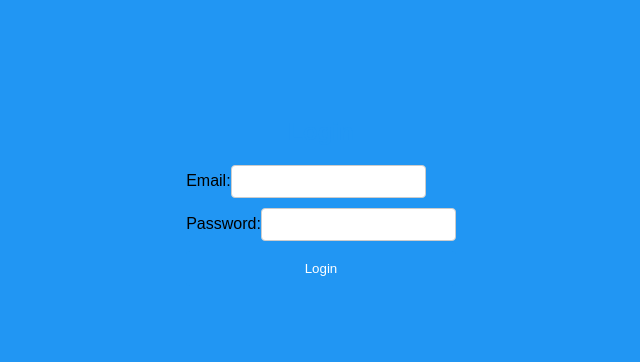
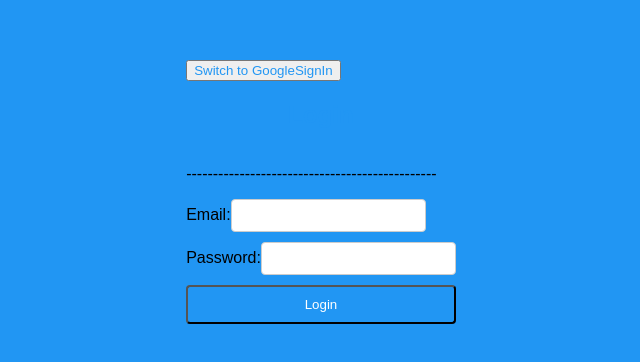
Before and after one commit to phefadutshepo/AllInOneKasi, a React (Create React App) app: page / in a window 1280 px wide. Shown: the part 208-570 px from the top of the page, without its empty margins (319-959 px from the left). Built offline with nearby package versions, Linux system fonts and the light colour scheme.

Commit message:
Initial pages updates

```diff
--- a/src/App.css
+++ b/src/App.css
@@ -44,7 +44,7 @@ button[type="submit"] {
   background-color: #2196F3; /* Blue button background color */
   color: #fff; /* Button text color */
   padding: 10px;
-  border: none;
+  /* border: none; */
   border-radius: 4px;
   cursor: pointer;
 }
@@ -54,8 +54,8 @@ button[type="submit"]:hover {
 }
 
 button {
-  background: none;
-  border: none;
+  /* background: none;
+  border: none; */
   color: #2196F3;
   cursor: pointer;
 }
--- a/src/App.js
+++ b/src/App.js
@@ -1,11 +1,14 @@
 import React, { useState } from 'react';
 import Login from './login';
+import GoogleSignIn from './googlesignin'
 import UserRegistration from './UserRegistration';
 import SellerRegistration from './SellerRegistration';
 
 function App() {
   return (
-    <Login/>
+    <>
+      <Login/>
+    </>
   );
 }
 
--- /dev/null
+++ b/src/googlesignin.js
@@ -0,0 +1,13 @@
+import React, { useState } from 'react';
+import './App.css';
+
+const Login = () => {
+
+  return (
+    <>
+        <p>km</p>
+    </>
+  );
+};
+
+export default Login;
--- a/src/login.js
+++ b/src/login.js
@@ -1,10 +1,26 @@
+import React, { useState } from 'react';
+import GoogleSignIn from './googlesignin';
+import './App.css';
 
-export default function Login(){
-    return (
+export default function Login() {
+  const [showLogin, setLoginView] = useState(true);
+
+  const toggleView = () => {
+    setLoginView(!showLogin);
+  };
+
+  return (
+    <div>
+
+      {showLogin ? (
+
         <div>
-            <div>
+           <button onClick={toggleView}>
+            {'Switch to GoogleSignIn'}
+          </button>
           <h2>Login</h2>
-          <form >
+          <form>
+            <p>-----------------------------------------------</p>
             <div>
               <label>Email:</label>
               <input type="email" name="email" />
@@ -15,8 +31,13 @@ export default function Login(){
             </div>
             <button type="submit">Login</button>
           </form>
+        </div>
+      ) : (
+        <>
+          <GoogleSignIn />
+        </>
 
-        </div>
-        </div>
-    )
+      )}
+    </div>
+  );
 }
```
Also changed, not shown: 1 other file (tests, documents, lock files or other folders).
